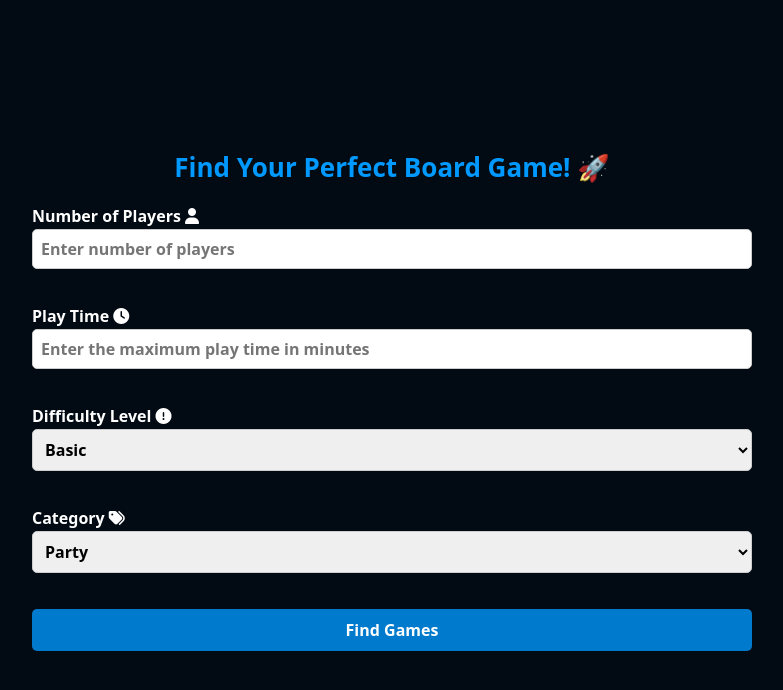
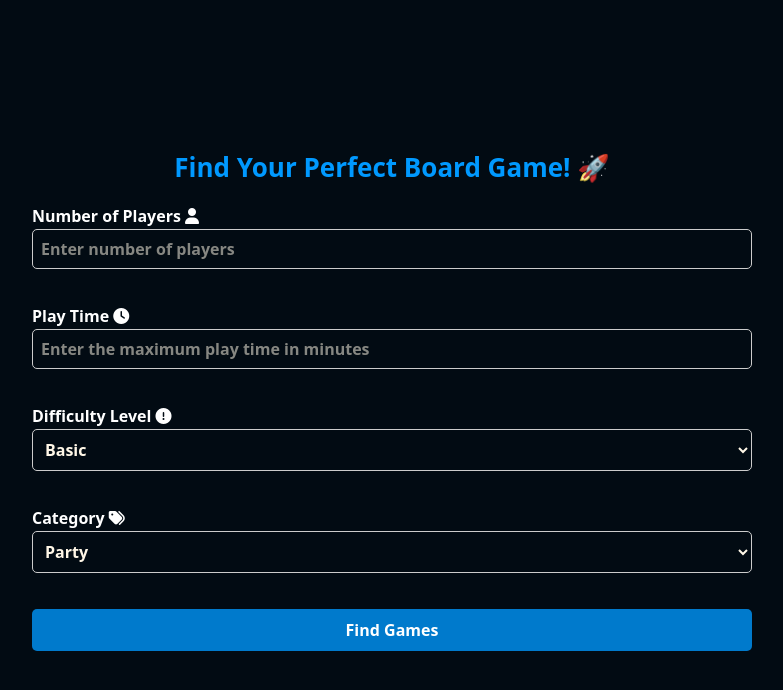
Before and after one commit to takitani-felipe/onboardsgame, a Flask app: page / in a window 1280 px wide. Shown: the top 690 px of the page, without its empty margins (248-1031 px from the left). Run offline with Flask 3, Linux system fonts and the light colour scheme; parts of the project's set-up code (start-up, migrations or seed data) failed here and were passed over; some libraries are stand-ins or nearby versions; some web fonts are replaced.

Commit message:
chore: adjust placeholder and font color

```diff
--- a/static/style.css
+++ b/static/style.css
@@ -47,15 +47,25 @@
 
 input {
   font-weight: 600;
+  border: none;
+  color: rgb(255, 247, 231);
+
+  &&::placeholder {
+    color: rgba(255, 247, 231, 0.527);
+  }
 }
 
 input[type="number"],
 select {
     padding: 0.5rem;
+    border: none;
+    background-color: transparent;
+    outline: none;
     border: 1px solid #ccc;
     border-radius: 5px;
     font-size: 16px;
     font-weight: 600;
+    color: rgb(255, 247, 231);
 }
 
 input[type="submit"] {
@@ -67,6 +77,7 @@
   cursor: pointer;
   font-size: 16px;
   transition: all 200ms;
+
 }
 
 input[type="submit"]:hover {
```
